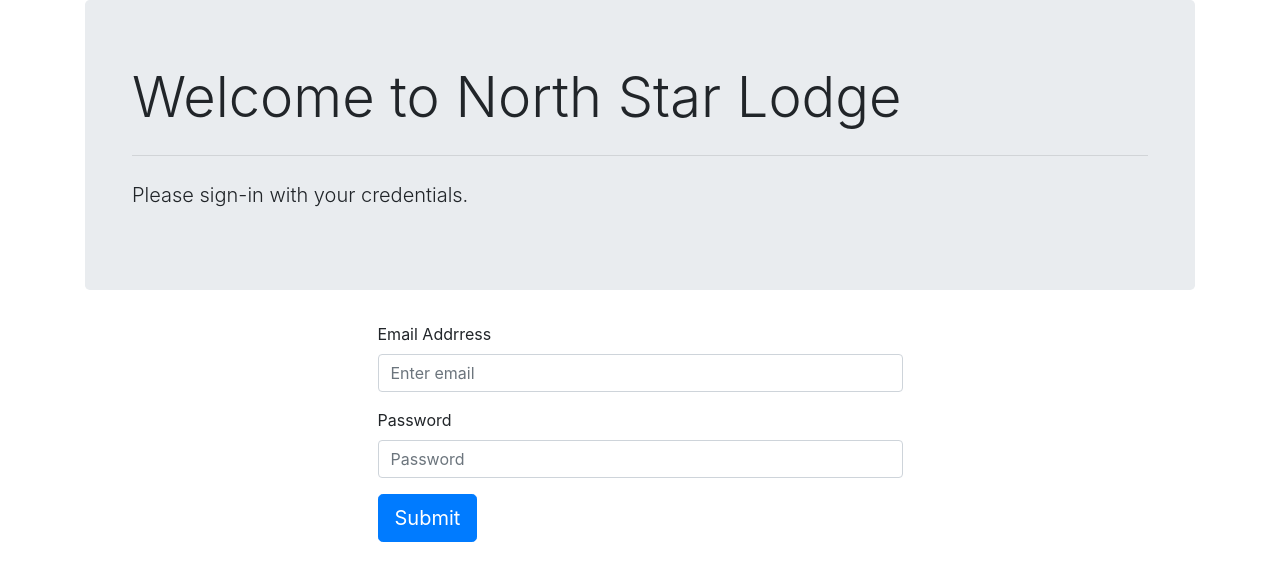
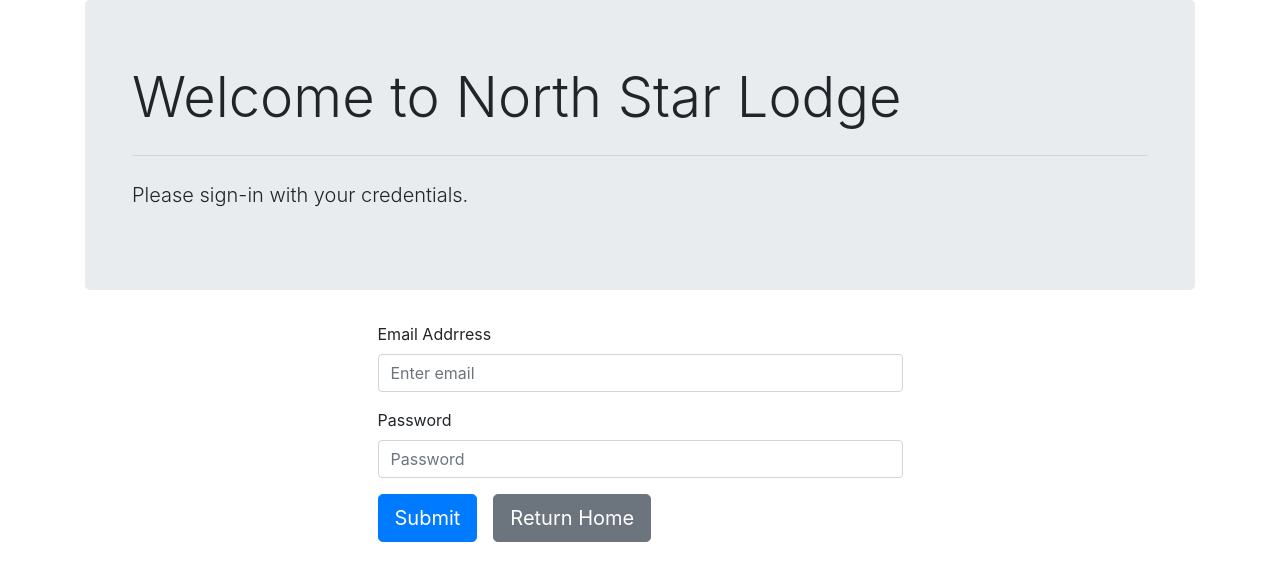
Before and after one commit to joseph1wan/gpmn-nsl-archive, a React (Create React App) app in the folder client/: page /sign-in in a window 1280 px wide. Shown: the top 580 px of the page. Built offline with nearby package versions, Linux system fonts and the light colour scheme.

Commit message:
feat: provide return nav

```diff
--- a/client/src/components/authentication/SignInScreen/SignInScreen.js
+++ b/client/src/components/authentication/SignInScreen/SignInScreen.js
@@ -1,6 +1,7 @@
 import React, { useState } from 'react';
 import { Container, Form, Button } from 'react-bootstrap';
 import { useForm, Controller } from 'react-hook-form';
+import { Link } from 'react-router-dom';
 
 const SignInScreen = () => {
   const [credentials, setCredentials] = useState({ email: '', password: '' });
@@ -52,6 +53,16 @@ const SignInScreen = () => {
           <Button variant="primary" type="submit" size="lg">
             Submit
           </Button>
+
+          <Button
+            as={Link}
+            className="ml-3"
+            variant="secondary"
+            size="lg"
+            to="/"
+          >
+            Return Home
+          </Button>
         </Form>
       </Container>
     </React.Fragment>
```
